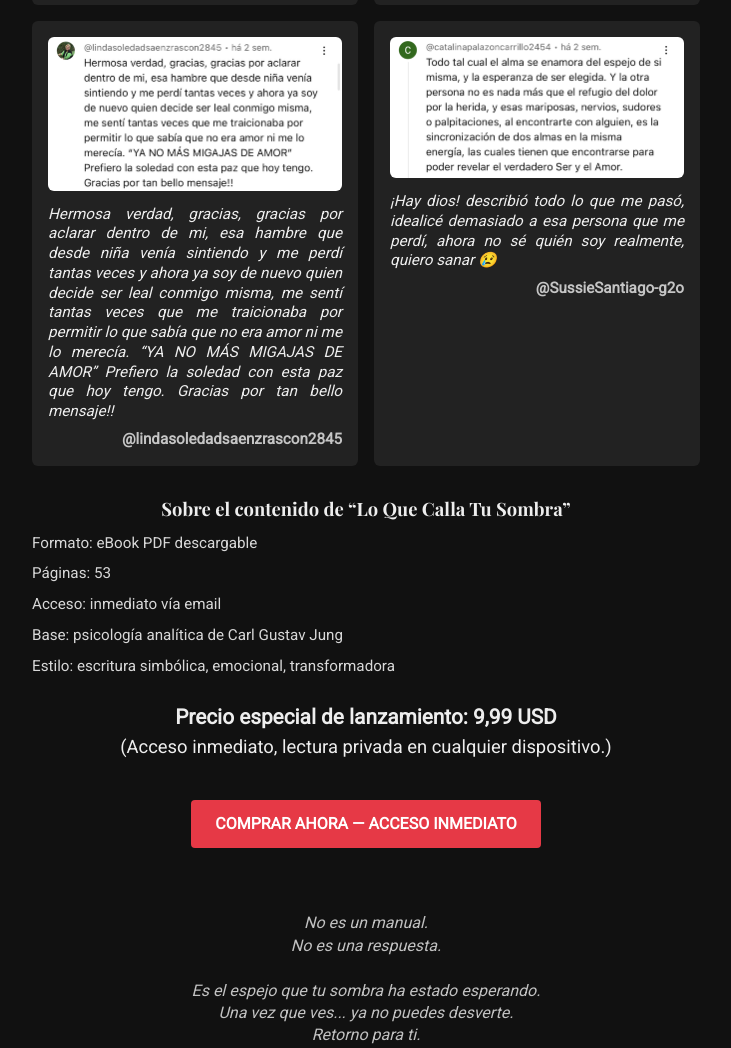
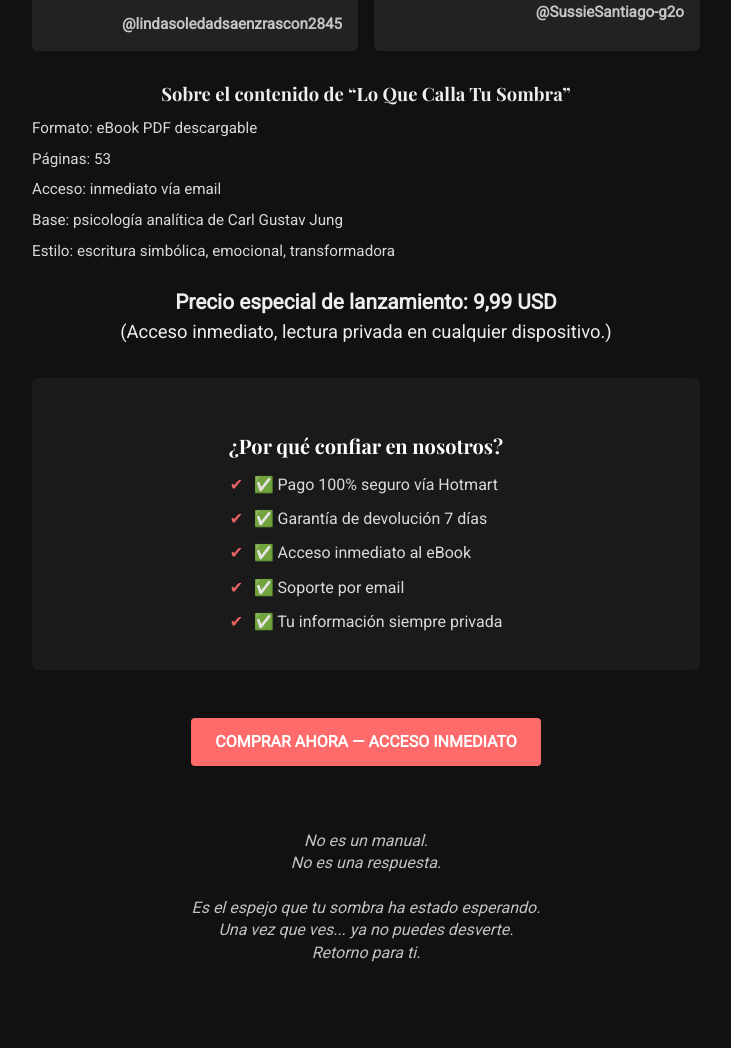
Before and after one commit to lhsantos369/.github.io, a plain HTML site: page index.html in a window 1280 px wide. Shown: the part 1655-2703 px from the top of the page, without its empty margins (274-1005 px from the left). After the commit the page ends 2651 px from the top, so only its background shows below. Drawn offline with nearby package versions, Linux system fonts and the light colour scheme.

Commit message:
Update index.html

```diff
--- a/index.html
+++ b/index.html
@@ -70,10 +70,10 @@
       width:100%; height:100%; border:0;
     }
 
-    /* BOTÃO */
+    /* BOTÃO – COR NOVA */
     .btn {
       display:inline-block;
-      background:#e63946;
+      background:#ff6b6b;   /* cor mais vibrante */
       color:#fff;
       padding:.75rem 1.5rem;
       font-weight:600;
@@ -82,7 +82,7 @@
       margin:1rem auto 2rem auto;
       text-align:center;
     }
-    .btn:hover { background:#d62828; }
+    .btn:hover { background:#ff4c4c; }
 
     /* BENEFÍCIOS */
     ul {
@@ -100,7 +100,7 @@
       content: '•';
       position: absolute;
       left: 0;
-      color: #e63946;
+      color: #ff6b6b;
     }
 
     /* DEPOIMENTOS */
@@ -146,6 +146,39 @@
       margin:1.5rem 0;
     }
     .price strong { font-size:1.3rem; }
+
+    /* SEÇÃO DE CONFIANÇA */
+    .trust {
+      background: #1a1a1a;
+      padding: 1.5rem;
+      border-radius: 6px;
+      margin: 2rem 0;
+      text-align: center;
+    }
+    .trust h3 {
+      font-size: 1.25rem;
+      margin-bottom: 1rem;
+      color: #fff;
+    }
+    .trust ul {
+      list-style: none;
+      padding: 0;
+      margin: 0 auto;
+      display: inline-block;
+      text-align: left;
+    }
+    .trust li {
+      margin-bottom: .75rem;
+      padding-left: 1.5rem;
+      position: relative;
+      opacity:.9;
+    }
+    .trust li::before {
+      content: '✔';
+      position: absolute;
+      left: 0;
+      color: #ff6b6b;
+    }
 
     /* MENSAGEM FINAL */
     .final {
@@ -204,23 +237,19 @@
     <!-- Depoimentos -->
     <div class="testimonials">
       <div class="testimonial">
-        <img src="testimonial1.jpg" alt="Depoimento Catalina" class="test-img">
-        <p>Todo tal cual el alma se enamora del espejo de sí misma, y la esperanza de ser elegida. Y la otra persona no es nada más que el refugio del dolor por la herida, y esas mariposas, nervios, sudores o palpitaciones, al encontrarte con alguien, es la sincronización de dos almas en la misma energía, las cuales tienen que encontrarse para poder revelar el verdadero Ser y el Amor.</p>
+        <img src="testimonial1.jpg" alt="@catalinapalazon…" class="test-img">
         <strong>@catalinapalazoncarrillo2454</strong>
       </div>
       <div class="testimonial">
-        <img src="testimonial2.jpg" alt="Depoimento Ancientmage" class="test-img">
-        <p>Llevo 5 años sola sin pareja y lo considero una etapa de sanación por tanto daño recibido. No extraño estar en pareja, ni una sola vez me sentí amada, pero como alquimista que soy transmuté ese dolor y tragedia en una mujer inteligente y poderosa que sabe controlar sus emociones y vive su vida sin apegos. Mi paz no es negociable 😊❤️ Saludos</p>
+        <img src="testimonial2.jpg" alt="@ancientmage2669" class="test-img">
         <strong>@ancientmage2669</strong>
       </div>
       <div class="testimonial">
-        <img src="testimonial3.jpg" alt="Depoimento Lindasoledad" class="test-img">
-        <p>Hermosa verdad, gracias, gracias por aclarar dentro de mi, esa hambre que desde niña venía sintiendo y me perdí tantas veces y ahora ya soy de nuevo quien decide ser leal conmigo misma, me sentí tantas veces que me traicionaba por permitir lo que sabía que no era amor ni me lo merecía. “YA NO MÁS MIGAJAS DE AMOR” Prefiero la soledad con esta paz que hoy tengo. Gracias por tan bello mensaje!!</p>
+        <img src="testimonial3.jpg" alt="@lindasoledadsaenzrascon2845" class="test-img">
         <strong>@lindasoledadsaenzrascon2845</strong>
       </div>
       <div class="testimonial">
-        <img src="testimonial4.jpg" alt="Depoimento SussieSantiago" class="test-img">
-        <p>¡Hay dios! describió todo lo que me pasó, idealicé demasiado a esa persona que me perdí, ahora no sé quién soy realmente, quiero sanar 😢</p>
+        <img src="testimonial4.jpg" alt="@SussieSantiago-g2o" class="test-img">
         <strong>@SussieSantiago-g2o</strong>
       </div>
     </div>
@@ -239,6 +268,18 @@
     <div class="price">
       <strong>Precio especial de lanzamiento: 9,99 USD</strong><br>
       (Acceso inmediato, lectura privada en cualquier dispositivo.)
+    </div>
+
+    <!-- Seção de confiança -->
+    <div class="trust">
+      <h3>¿Por qué confiar en nosotros?</h3>
+      <ul>
+        <li>✅ Pago 100% seguro vía Hotmart</li>
+        <li>✅ Garantía de devolución 7 días</li>
+        <li>✅ Acceso inmediato al eBook</li>
+        <li>✅ Soporte por email</li>
+        <li>✅ Tu información siempre privada</li>
+      </ul>
     </div>
 
     <!-- Botão final -->
```
